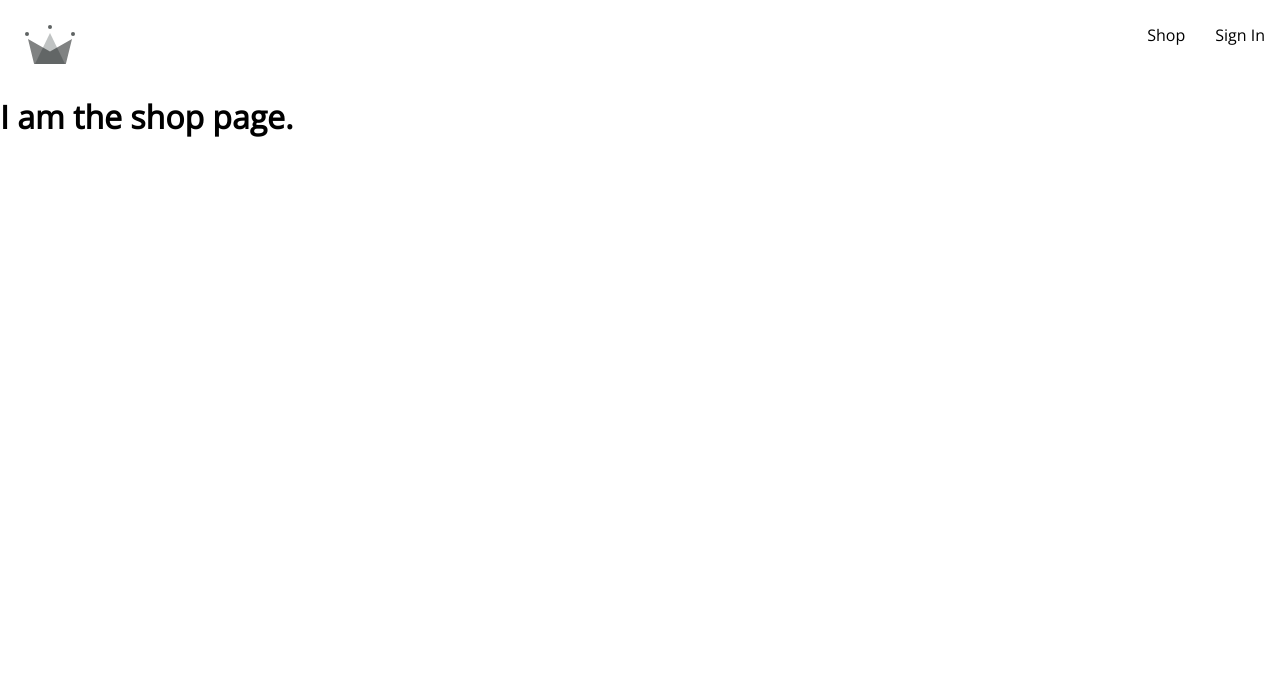
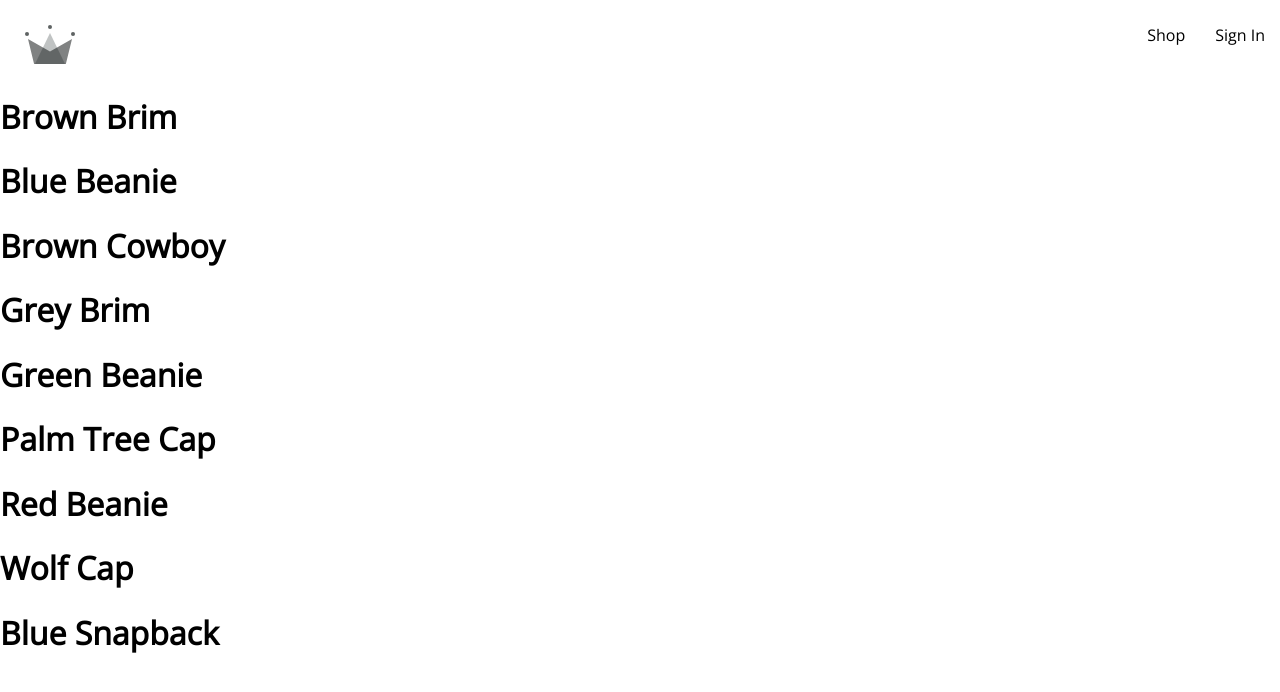
Before and after one commit to alcohan/do, a React (Create React App) app: page /shop in a window 1280 px wide. Shown: the top 692 px of the page. Built offline with nearby package versions, Linux system fonts and the light colour scheme; no server answers.

Commit message:
added products context component so we can dynamically load products

```diff
--- a/src/App.js
+++ b/src/App.js
@@ -3,10 +3,7 @@
 
 import Navigation from './routes/navigation/navigation.component';
 import Authentication from './routes/authentication/authentication.component.jsx';
-
-const Shop = () => {
-  return <h1>I am the shop page.</h1>;
-};
+import Shop from './routes/shop/shop.component';
 
 const App = () => {
   return (
--- /dev/null
+++ b/src/contexts/product.context.jsx
@@ -0,0 +1,18 @@
+import { createContext, useState, useEffect } from 'react';
+import PRODUCTS from '../shop-data.json';
+
+export const ProductContext = createContext({
+    Product: null,
+    setProduct: () => null,
+});
+
+export const ProductProvider = ( { children } ) => {
+    const [ Product, setProduct ] = useState(null);
+    const value = { Product, setProduct }
+
+    useEffect( () => {
+        setProduct(PRODUCTS);
+    },[])
+
+    return <ProductContext.Provider value={value}>{children}</ProductContext.Provider>;
+};
--- a/src/index.js
+++ b/src/index.js
@@ -4,6 +4,7 @@
 
 import App from './App';
 import { UserProvider } from './contexts/user.context';
+import { ProductProvider } from './contexts/product.context';
 import './index.scss';
 
 const root = ReactDOM.createRoot(document.getElementById('root'));
@@ -11,7 +12,9 @@
   <React.StrictMode>
     <BrowserRouter>
       <UserProvider>
-        <App />
+        <ProductProvider>
+          <App />
+        </ProductProvider>
       </UserProvider>
     </BrowserRouter>
   </React.StrictMode>
--- /dev/null
+++ b/src/routes/shop/shop.component.jsx
@@ -0,0 +1,21 @@
+import { useContext } from 'react';
+import { ProductContext } from '../../contexts/product.context';
+
+const Shop = () => {
+    const { Product } = useContext(ProductContext);
+    return (
+        <div>
+            {
+                Product ?
+                (Product.map( ( {id, name, imageUrl, price} ) =>
+                    <div key={id}>
+                        <h1>{name}</h1>
+                    </div>
+                ))
+                : "No products loaded."
+            }
+        </div>
+    )
+};
+
+export default Shop;
--- /dev/null
+++ b/src/shop-data.json
@@ -0,0 +1,56 @@
+[
+    {
+      "id": 1,
+      "name": "Brown Brim",
+      "imageUrl": "https://i.ibb.co/ZYW3VTp/brown-brim.png",
+      "price": 25
+    },
+    {
+      "id": 2,
+      "name": "Blue Beanie",
+      "imageUrl": "https://i.ibb.co/ypkgK0X/blue-beanie.png",
+      "price": 18
+    },
+    {
+      "id": 3,
+      "name": "Brown Cowboy",
+      "imageUrl": "https://i.ibb.co/QdJwgmp/brown-cowboy.png",
+      "price": 35
+    },
+    {
+      "id": 4,
+      "name": "Grey Brim",
+      "imageUrl": "https://i.ibb.co/RjBLWxB/grey-brim.png",
+      "price": 25
+    },
+    {
+      "id": 5,
+      "name": "Green Beanie",
+      "imageUrl": "https://i.ibb.co/YTjW3vF/green-beanie.png",
+      "price": 18
+    },
+    {
+      "id": 6,
+      "name": "Palm Tree Cap",
+      "imageUrl": "https://i.ibb.co/rKBDvJX/palm-tree-cap.png",
+      "price": 14
+    },
+    {
+      "id": 7,
+      "name": "Red Beanie",
+      "imageUrl": "https://i.ibb.co/bLB646Z/red-beanie.png",
+      "price": 18
+    },
+    {
+      "id": 8,
+      "name": "Wolf Cap",
+      "imageUrl": "https://i.ibb.co/1f2nWMM/wolf-cap.png",
+      "price": 14
+    },
+    {
+      "id": 9,
+      "name": "Blue Snapback",
+      "imageUrl": "https://i.ibb.co/X2VJP2W/blue-snapback.png",
+      "price": 16
+    }
+  ]
```
